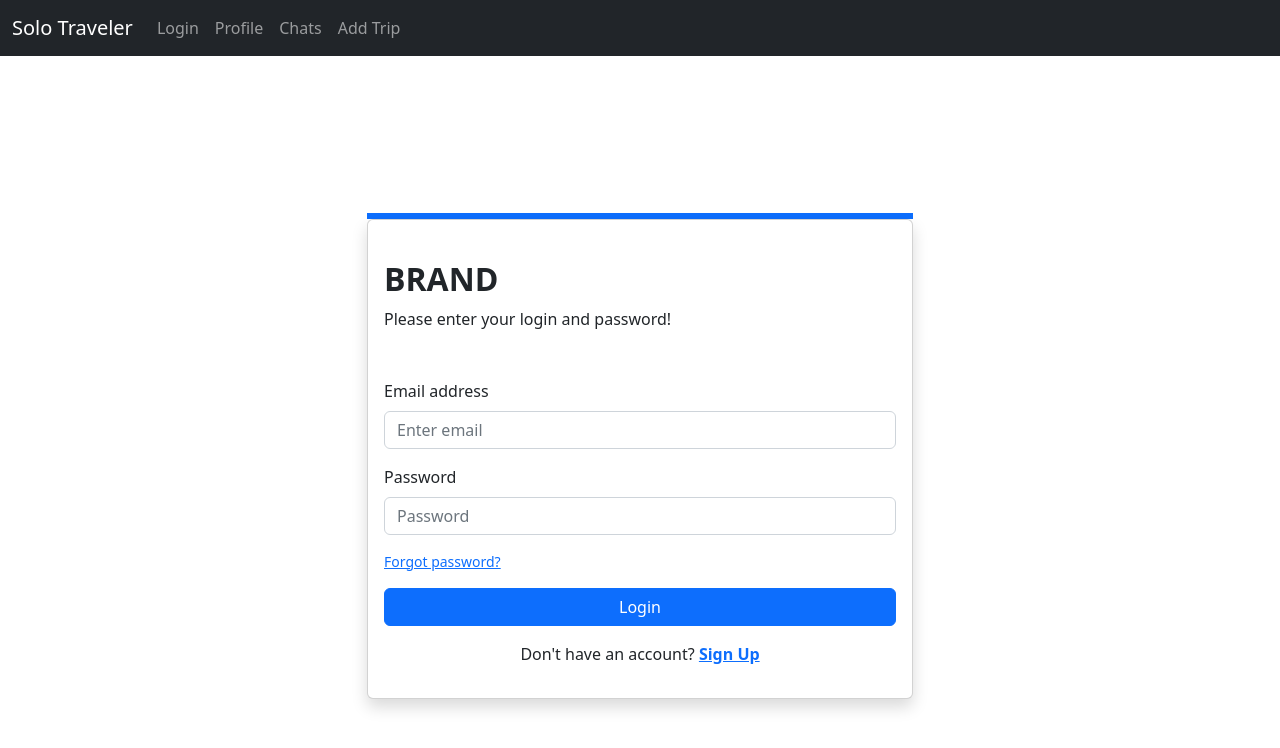
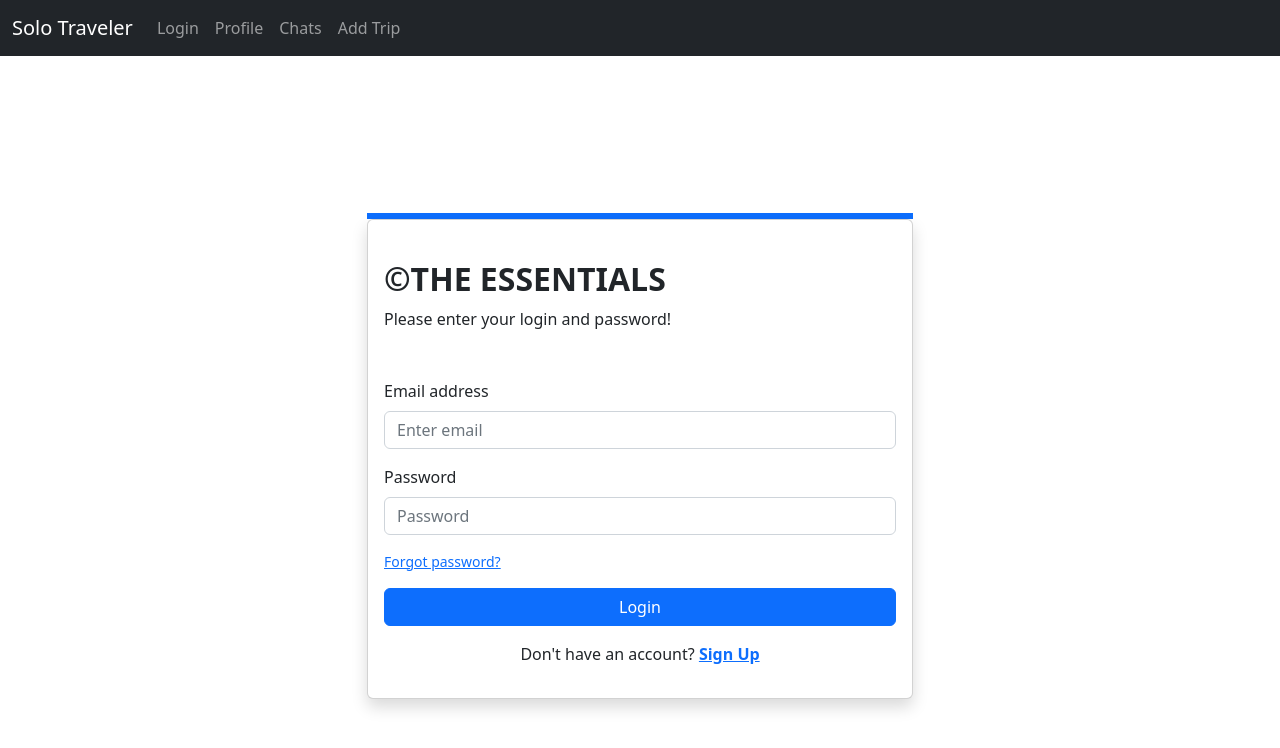
Before and after one commit to SSimonPhd/project3, a React (Create React App) app in the folder client/: page /chats in a window 1280 px wide. Shown: the top 748 px of the page. Built offline with nearby package versions, Linux system fonts and the light colour scheme.

Commit message:
Login form added

```diff
--- a/client/src/pages/Login.js
+++ b/client/src/pages/Login.js
@@ -74,7 +74,7 @@
 				<Card className="shadow">
 				  <Card.Body>
 					<div className="mb-3 mt-md-4">
-					  <h2 className="fw-bold mb-2 text-uppercase ">Brand</h2>
+					  <h2 className="fw-bold mb-2 text-uppercase ">©The Essentials </h2>
 					  <p className=" mb-5">Please enter your login and password!</p>
 					  <div className="mb-3">
 						<Form>
```
